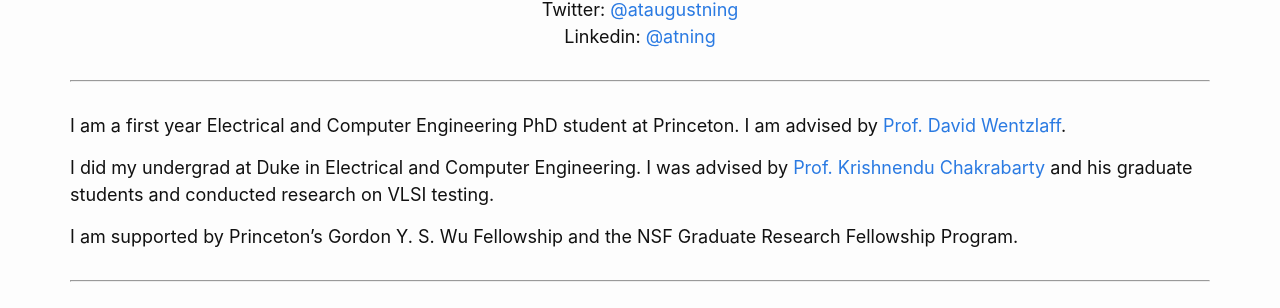
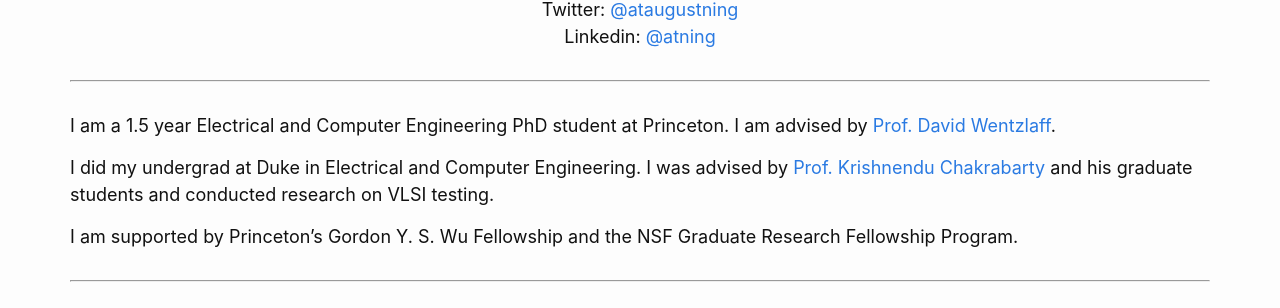
Before and after one commit to AugustNing/augustning.github.io, a Jekyll site: the page built from pages/index.md, in a window 1280 px wide. Shown: the part 465-773 px from the top of the page. Built offline with Jekyll 4.4.1, drawn with Linux system fonts in a browser that asks for light colours.

Commit message:
testing new computer push, it's a bit buggy

```diff
--- a/pages/index.md
+++ b/pages/index.md
@@ -19,7 +19,7 @@
 
 ***
 
-I am a first year Electrical and Computer Engineering PhD student at Princeton. I am advised by [Prof. David Wentzlaff](https://www.princeton.edu/~wentzlaf/).
+I am a 1.5 year Electrical and Computer Engineering PhD student at Princeton. I am advised by [Prof. David Wentzlaff](https://www.princeton.edu/~wentzlaf/).
 
 I did my undergrad at Duke in Electrical and Computer Engineering. I was advised by [Prof. Krishnendu Chakrabarty](http://people.ee.duke.edu/~krish/) and his graduate students and conducted research on VLSI testing.
 
```
